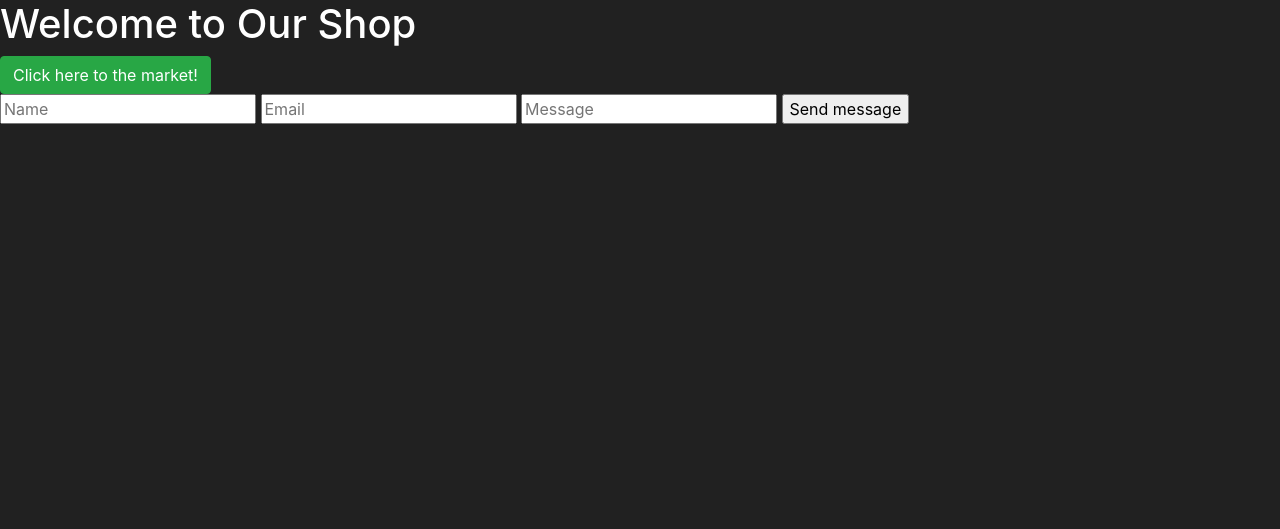
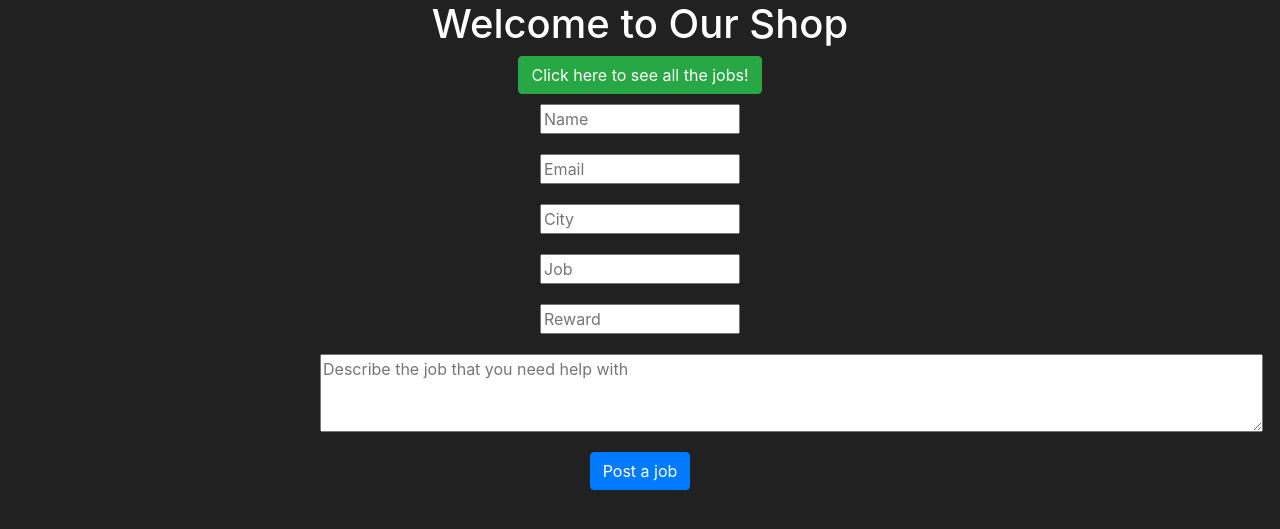
Before and after one commit to SonjaOe/Hanttihommasovellus, a Flask app: page / in a window 1280 px wide. Shown: the part 56-585 px from the top of the page. Run offline with Flask 2, Linux system fonts and the light colour scheme; some libraries are stand-ins or nearby versions.

Commit message:
Added front code and functions

```diff
--- a/src/application.py
+++ b/src/application.py
@@ -1,67 +1,135 @@
 #!flask/bin/python
 import json
-from flask import Flask, Response, render_template, request
+from flask import Flask, Response, render_template, request, flash
 import optparse
 import boto3
 from boto3.dynamodb.conditions import Key
 import uuid
 
 application = Flask(__name__)
+application.secret_key = 'your_secret_key'
 
 
-def get_products_from_dynamodb():
+
+def get_jobs_from_dynamodb():
     dynamodb = boto3.resource('dynamodb', region_name='eu-central-1')
-    table = dynamodb.Table('W10Group1Product')
+    table = dynamodb.Table('HelpHubServicesTest')
     data = table.scan()
     items = data['Items']
     return items
 
-def subtract_products_from_dynamodb(ProdCat,ProdName):
+def get_service_from_dynamodb(ServiceID):
+    # dynamodb = boto3.client('dynamodb', region_name='eu-central-1')
+    # data = dynamodb.get_item(
+    #     TableName='HelpHubServicesTest',
+    #     Key={
+    #         'ServiceID': {
+    #             'S': ServiceID
+    #         }
+    #     }
+    #     )
     dynamodb = boto3.resource('dynamodb', region_name='eu-central-1')
-    table = dynamodb.Table('W10Group1Product')
-    product_info = table.query(KeyConditionExpression=Key('ProdCat').eq(ProdCat) & Key('ProdName').eq(ProdName))
+    table = dynamodb.Table('HelpHubServicesTest')
+    product_info = table.query(KeyConditionExpression=Key('ServiceID').eq(ServiceID))
     data = product_info['Items']
-    newstock = int(data[0]['ProdStock'])-1
+    # newstock = int(data[0]['ProdStock'])-1
+    # table.update_item(
+    #     Key={'ProdCat': ProdCat,'ProdName': ProdName},
+    #     UpdateExpression="SET ProdStock= :s",
+    #     ExpressionAttributeValues={':s':newstock},
+    # )
+    return data[0]
+
+def add_job_to_dynamodb(name, email, city, job, reward, message):
+    id = str(uuid.uuid4())
+    dynamodb = boto3.resource('dynamodb', region_name='eu-central-1')
+    table = dynamodb.Table('HelpHubServicesTest')
+    # table.update_item(
+    #     Key={'OrderID': id},
+    #     UpdateExpression="SET ProdName= :s",
+    #     ExpressionAttributeValues={':s': name},
+    # )
+    table.put_item(
+        TableName="HelpHubServicesTest",
+        Item={
+            'ServiceID':id,
+            'ServiceCity':city,
+            'ServiceOwnerName':name,
+            'ServiceOwnerEmail':email,
+            'RequestedJob':job,
+            'ServiceReward':reward,
+            'ServiceOwnerMessage':message,
+            'ServiceVisibility': True,
+        }
+    )
+    return id
+
+def add_order_to_dynamodb(name, email, message, ServiceID):
+    id = str(uuid.uuid4())
+    dynamodb = boto3.resource('dynamodb', region_name='eu-central-1')
+    table = dynamodb.Table('HelpHubOrdersTest')
+    table.put_item(
+        Item={
+            'OrderID':id,
+            'ServiceID': ServiceID,
+            'ServiceProviderName':name,
+            'ServiceProviderEmail':email,
+            'ServiceProviderMessage':message,
+        }
+    )
+    return id
+
+def remove_service_visibility_from_dynamodb(ServiceID):
+    dynamodb = boto3.resource('dynamodb', region_name='eu-central-1')
+    table = dynamodb.Table('HelpHubServicesTest')
     table.update_item(
-        Key={'ProdCat': ProdCat,'ProdName': ProdName},
-        UpdateExpression="SET ProdStock= :s",
-        ExpressionAttributeValues={':s':newstock},
+        Key={'ServiceID': ServiceID},
+        UpdateExpression="SET ServiceVisibility= :s",
+        ExpressionAttributeValues={':s':False},
     )
-    return str(newstock)
+    return True
 
-def add_order_to_to_dynamodb(ProdName):
-    id = str(uuid.uuid4())
-    OrderNumber = str('ORD#' + id)
-    dynamodb = boto3.resource('dynamodb', region_name='eu-central-1')
-    table = dynamodb.Table('W10Group1UsersOrders')
-    table.update_item(
-        Key={'PrimaryAccountID': 'ACC#007','SortKey': OrderNumber},
-        UpdateExpression="SET ProdName= :s",
-        ExpressionAttributeValues={':s':ProdName},
-    )
-    return OrderNumber
-
-@application.route('/')
-@application.route('/home')
+@application.route('/', methods = ['GET', 'POST'])
+@application.route('/home', methods = ['GET', 'POST'])
 def home_page():
     if request.method == 'POST':
         name = request.form['name']
         email = request.form['email']
+        city = request.form['city']
+        job = request.form['job']
+        reward = request.form['reward']
         message = request.form['message']
-        # Do something with the username and password
-        add_order_to_to_dynamodb(name)
+        if name and email and city and job and reward and message:
+            # Do something with the username and password
+            add_job_to_dynamodb(name, email, city, job, reward, message)
+            flash('Information added successfully!')
+        else:
+            flash('Error: All fields are required')
+
     return render_template('home.html')
 
 @application.route('/market')
 def market_page():
-    items = get_products_from_dynamodb()
+    items = get_jobs_from_dynamodb()
     return render_template('market.html', items=items)
 
-@application.route('/market/purchase/<ProdCat>/<ProdName>')
-def purchase_page(ProdCat,ProdName):
-    data = subtract_products_from_dynamodb(ProdCat,ProdName)
-    OrderNumber = add_order_to_to_dynamodb(ProdName)
-    return render_template('purchase.html', data=data, ProdName = ProdName, OrderNumber = OrderNumber)
+@application.route('/market/details/<ServiceID>', methods = ['GET', 'POST'])
+def details_page(ServiceID):
+    data = get_service_from_dynamodb(ServiceID)
+
+    if request.method == 'POST':
+        name = request.form['name']
+        email = request.form['email']
+        message = request.form['message']
+        if name and email and message:
+            # Do something with the username and password
+            add_order_to_dynamodb(name, email, message, ServiceID)
+            remove_service_visibility_from_dynamodb(ServiceID)
+            flash('Information added successfully!')
+        else:
+            flash('Error: All fields are required')
+
+    return render_template('details.html', data=data)
 
 
 if __name__ == '__main__':
--- a/src/templates/home.html
+++ b/src/templates/home.html
@@ -1,15 +1,55 @@
 {% extends 'base.html' %}
+
+
+
+
+
 {% block title %}
     Home Page
 {% endblock %}
 
 {% block content %}
-    <h1>Welcome to Our Shop</h1>
-    <a href="/market"><button class="btn btn-outline btn-success">Click here to the market!</button></a>
+
+    <style>
+        .center {
+            text-align: center;
+        }
+    </style>
+    <div class="center">
+        <h1>Welcome to Our Shop</h1>
+        <a href="/market"><button class="btn btn-outline btn-success">Click here to see all the jobs!</button></a>
+    </div>
+
+    <style>
+        form {
+            display: flex;
+            flex-direction: column;
+            justify-content: center;
+            width: 50%;
+            margin: 0 auto;
+        }
+        form > * {
+            margin: 10px auto;
+        }
+        </style>
+
     <form method="post" action="/home">
-        <input type="text" name="name" placeholder="Name">
-        <input type="text" name="email" placeholder="Email">
-        <input type="text" name="message" placeholder="Message">
-        <input type="submit" value="Send message">
+        <input type="text" name="name" placeholder="Name" style="height: 30px; width: 200px;">
+        <input type="text" name="email" placeholder="Email" style="height: 30px; width: 200px;">
+        <input type="text" name="city" placeholder="City" style="height: 30px; width: 200px;">
+        <input type="text" name="job" placeholder="Job" style="height: 30px; width: 200px;">
+        <input type="text" name="reward" placeholder="Reward" style="height: 30px; width: 200px;">
+        <textarea name="message" rows="3" cols="90" placeholder="Describe the job that you need help with"></textarea>
+        <input type="submit" value="Post a job" class="btn btn-primary">
     </form>
+
+    {% with messages = get_flashed_messages() %}
+  {% if messages %}
+    <ul class=flashes>
+    {% for message in messages %}
+      <li>{{ message }}</li>
+    {% endfor %}
+    </ul>
+  {% endif %}
+{% endwith %}
 {% endblock %}
```
Also changed, not shown: src/templates/details.html (added, +69 -0 lines), src/templates/market.html (+8 -17 lines), src/templates/purchase.html (deleted, +0 -20 lines).
